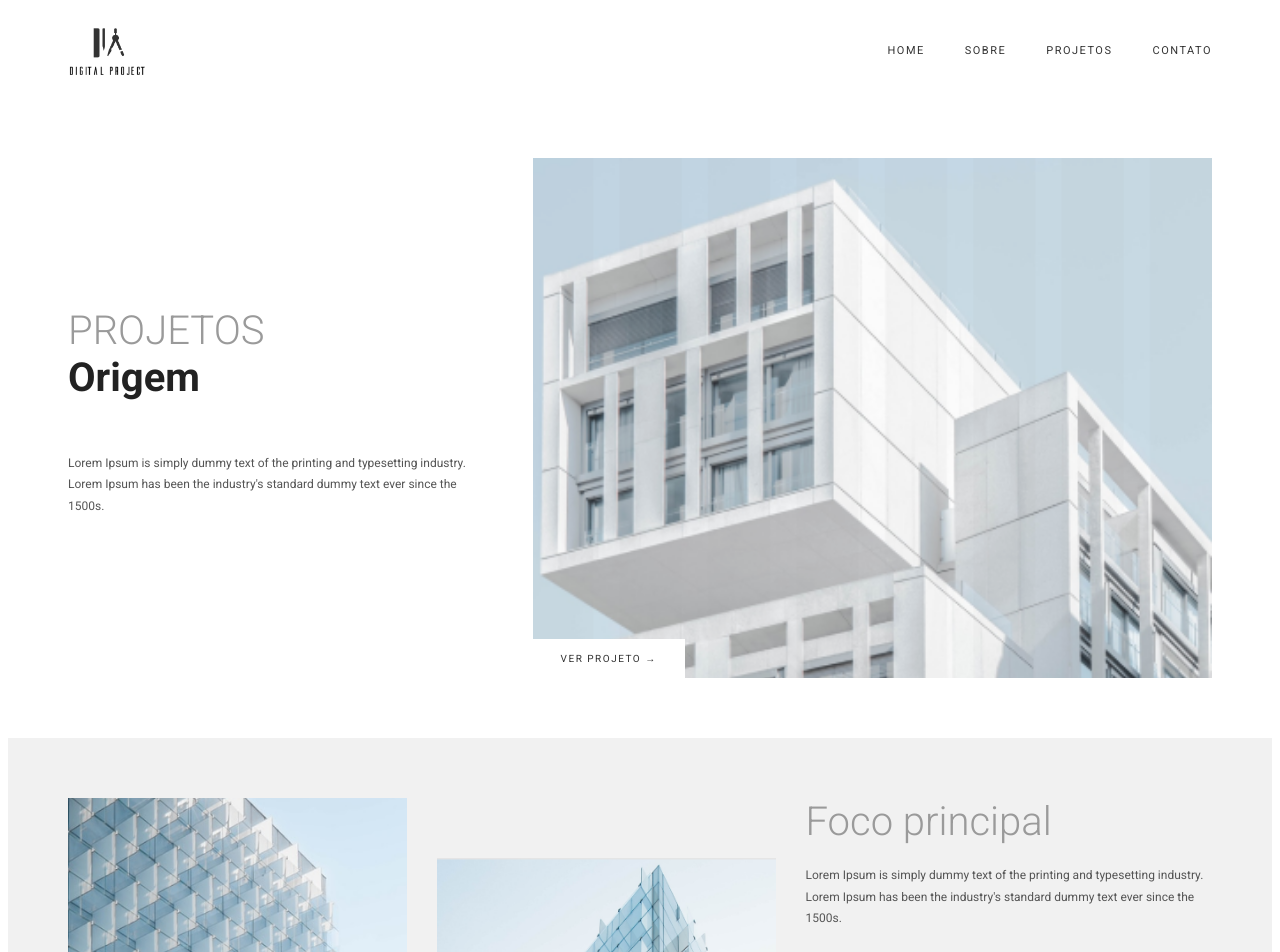
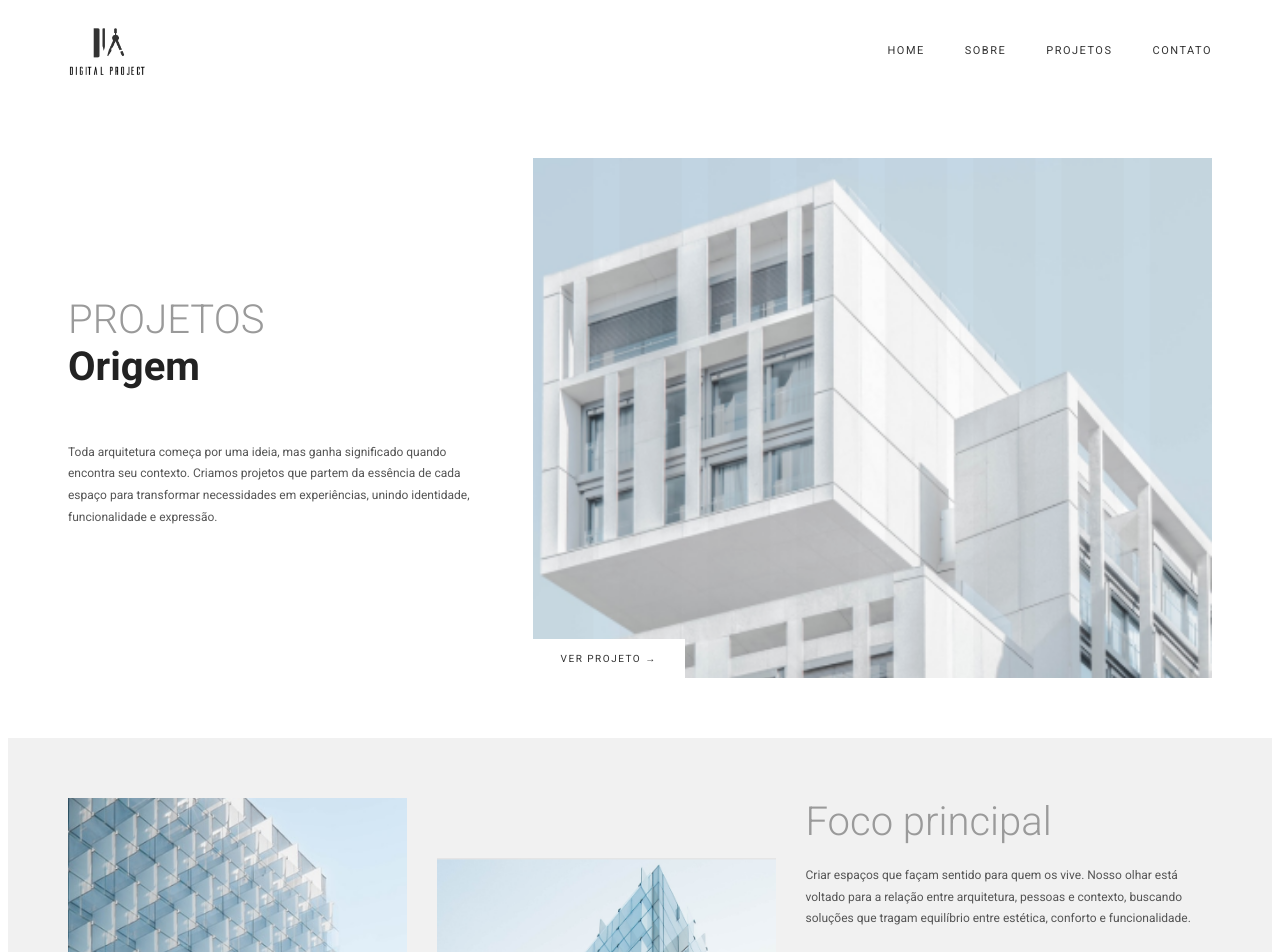
Before and after one commit to My590/site-arquitetura-rec, a React (Vite) app: page / in a window 1280 px wide. Shown: the top 952 px of the page. Built offline with nearby package versions, Linux system fonts and the light colour scheme.

Commit message:
ajustes Home

```diff
--- a/src/pages/Home.jsx
+++ b/src/pages/Home.jsx
@@ -204,10 +204,8 @@ function Home() {
 
           <div style={Styles.arrows}>
             <p style={Styles.aboutText}>
-            Lorem Ipsum is simply dummy text of the printing and typesetting
-            industry. Lorem Ipsum has been the industry's standard dummy text
-            ever since the 1500s.
-          </p>
+              Toda arquitetura começa por uma ideia, mas ganha significado quando encontra seu contexto. Criamos projetos que partem da essência de cada espaço para transformar necessidades em experiências, unindo identidade, funcionalidade e expressão.
+            </p>
           </div>
         </div>
 
@@ -230,9 +228,7 @@ function Home() {
         <div>
           <h2 style={Styles.aboutTitle}> Foco principal</h2>
           <p style={Styles.aboutText}>
-            Lorem Ipsum is simply dummy text of the printing and typesetting
-            industry. Lorem Ipsum has been the industry's standard dummy text
-            ever since the 1500s.
+            Criar espaços que façam sentido para quem os vive. Nosso olhar está voltado para a relação entre arquitetura, pessoas e contexto, buscando soluções que tragam equilíbrio entre estética, conforto e funcionalidade.
           </p>
           <a href="/sobre" style={Styles.readMore}>Ler mais →</a>
         </div>
```
